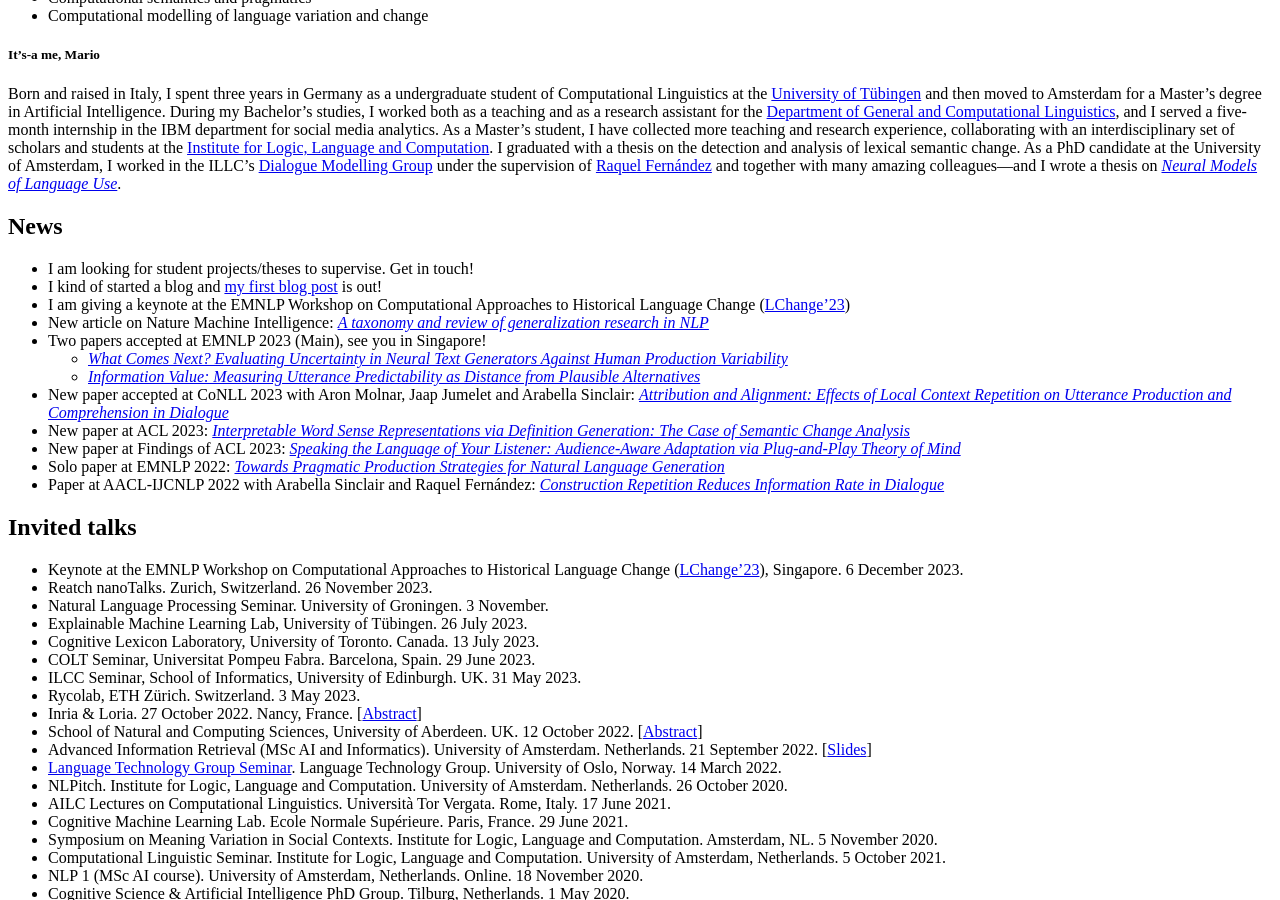
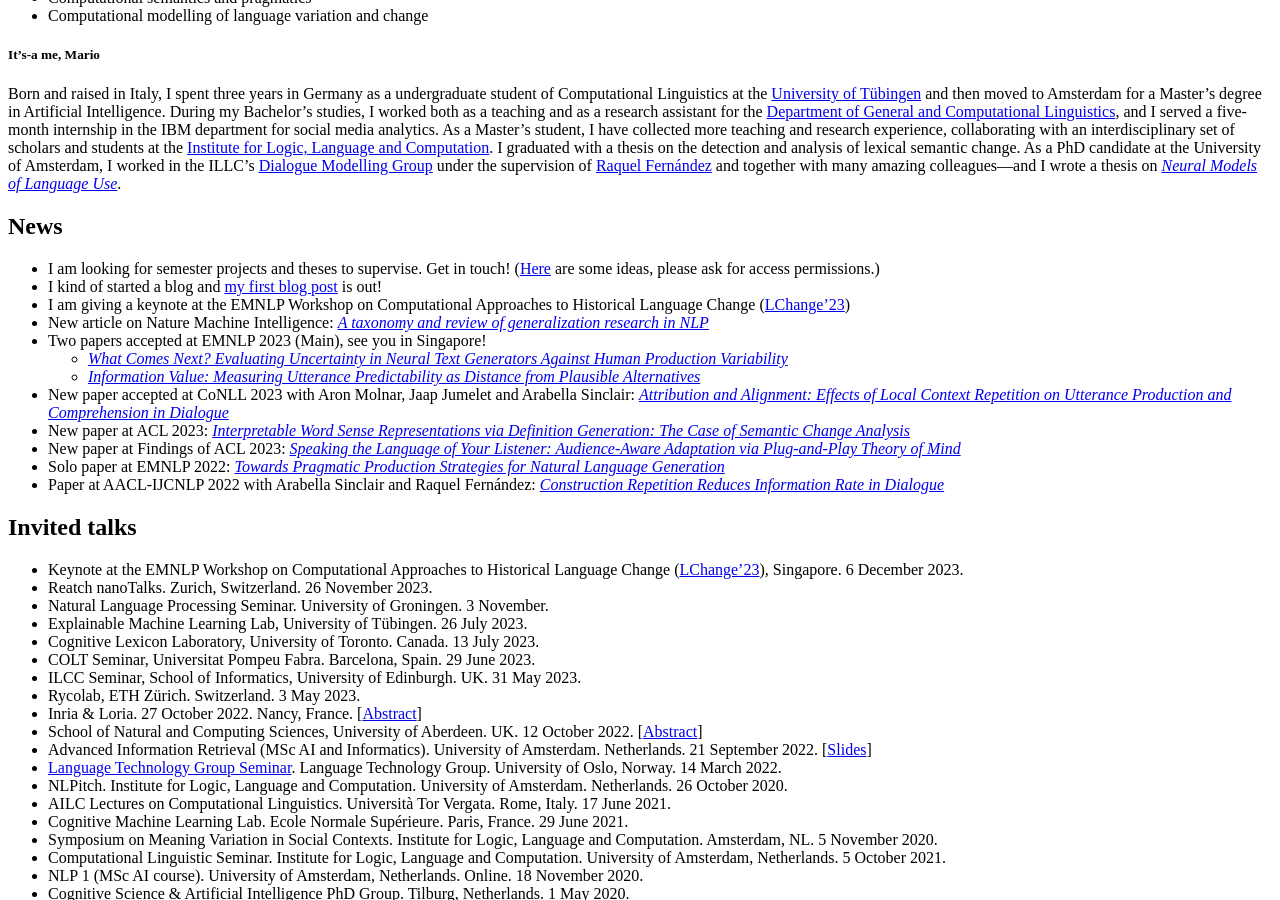
Before and after one commit to glnmario/glnmario.github.io, a Jekyll site: the page built from index.md, in a window 1280 px wide and 900 px high, scrolled down 1131 px. Built offline with Jekyll 4.4.1, drawn with Linux system fonts in a browser that asks for light colours.

Commit message:
Update index.md

```diff
--- a/index.md
+++ b/index.md
@@ -29,7 +29,7 @@ Currently I study Artificial Intelligence at the University of Amsterdam.
 -->
 
 ## News
-- I am looking for student projects/theses to supervise. Get in touch!
+- I am looking for semester projects and theses to supervise. Get in touch! ([Here](https://docs.google.com/document/d/1obTmJjmrnVzVCPtUIPV_KOyfVXR_WNZFoco-qd2ChN4/edit?usp=sharing) are some ideas, please ask for access permissions.)
 - I kind of started a blog and [my first blog post](blog/post1) is out!
 - I am giving a keynote at the EMNLP Workshop on Computational Approaches to Historical Language Change ([LChange'23](https://www.changeiskey.org/event/2023-emnlp-lchange/))
 - New article on Nature Machine Intelligence: [_A taxonomy and review of generalization research in NLP_](https://www.nature.com/articles/s42256-023-00729-y)
```
